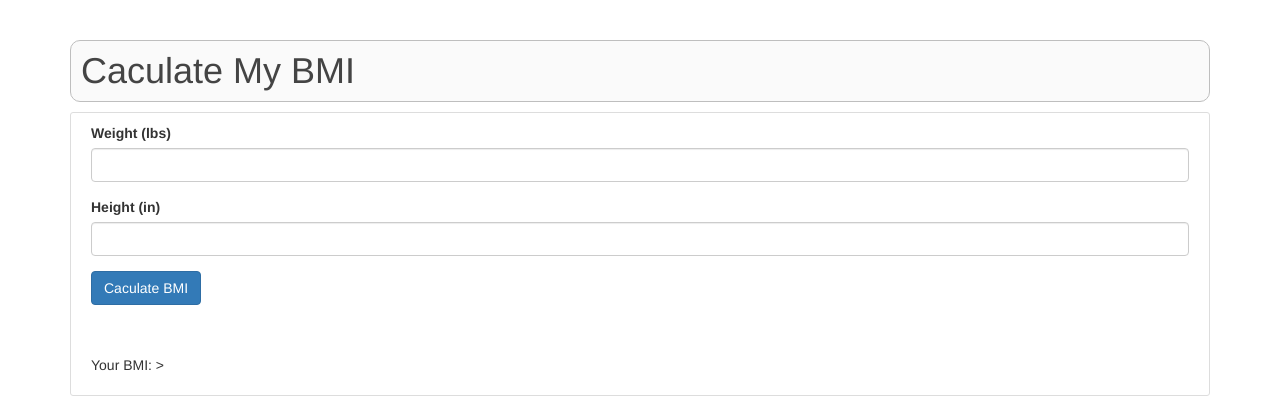
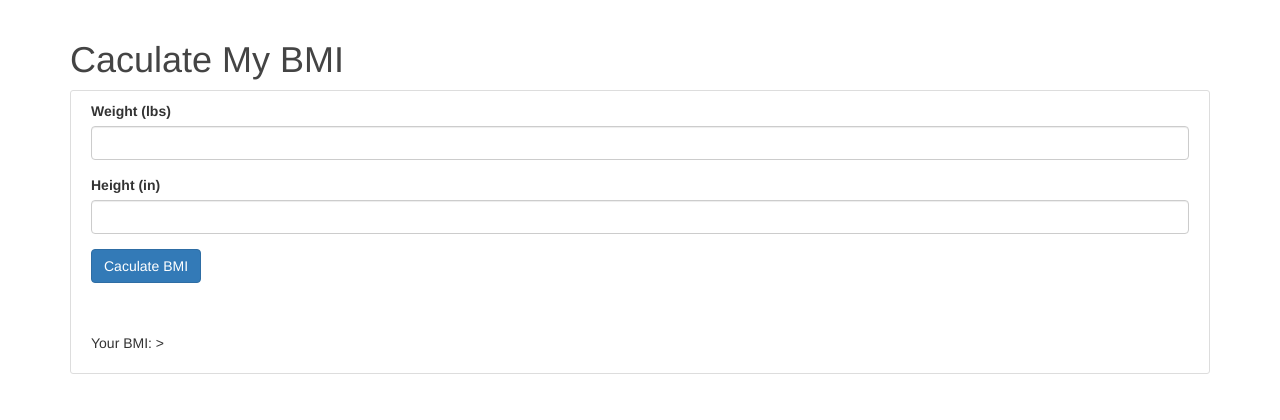
Before and after one commit to zefengqiu1/cmpe133, a Flask app: page /bmi in a window 1280 px wide. Shown: the part 62-482 px from the top of the page. Run offline with Flask 2, Linux system fonts and the light colour scheme; some libraries are stand-ins or nearby versions.

Commit message:
reverting to old template

```diff
--- a/app_folder/static/main.css
+++ b/app_folder/static/main.css
@@ -5,10 +5,6 @@
 
 h1, h2, h3, h4, h5, h6 {
   color: #444444;
-  background: #fafafa;
-  padding: 10px;
-  border-radius: 10px;
-  border: 1px solid #bebebe;
 }
 
 .bg-steel {
```
